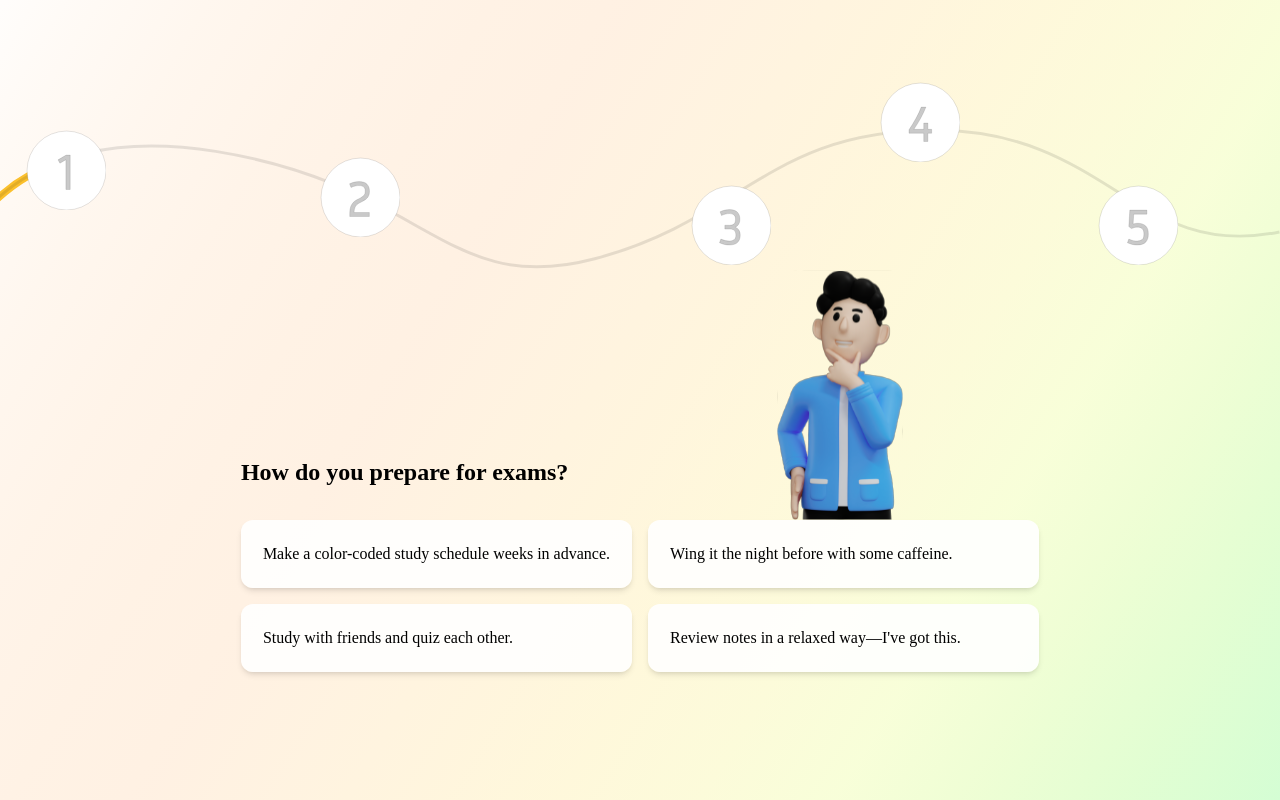
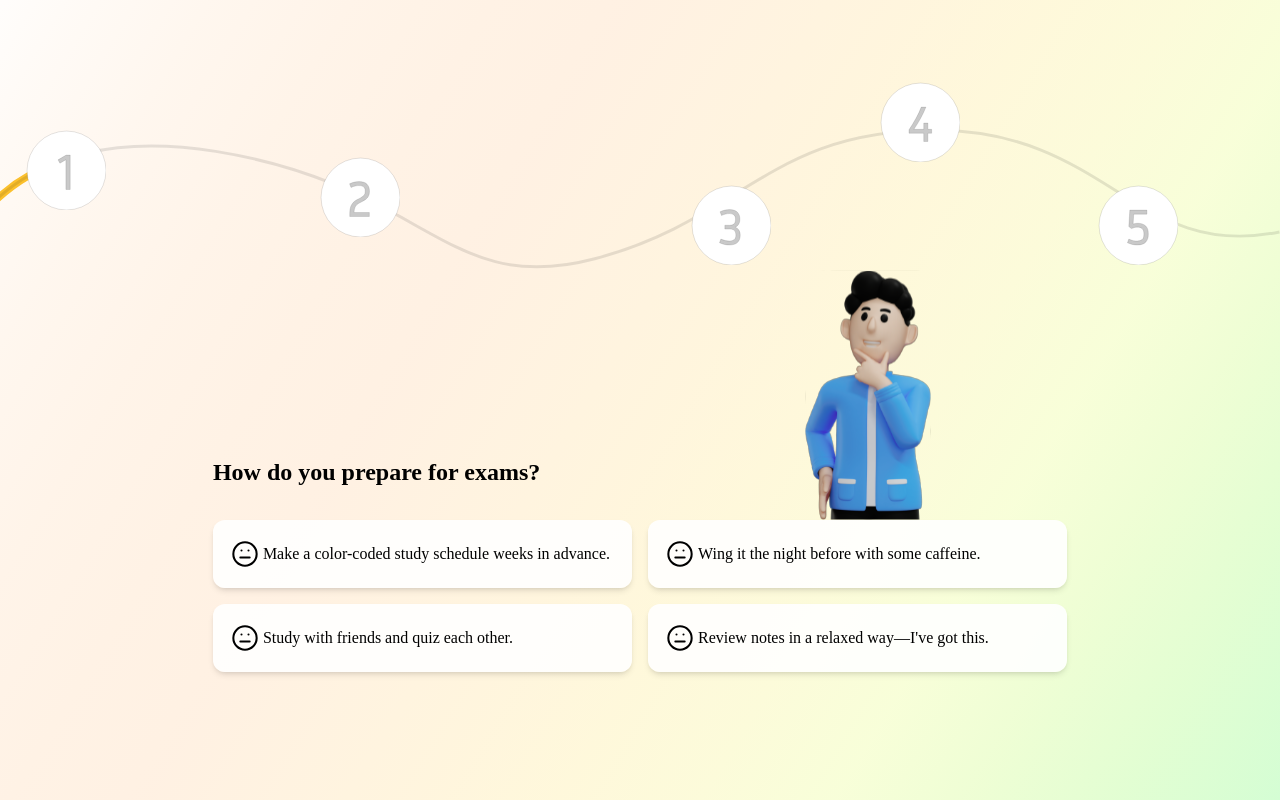
Before and after one commit to suvvadAshok/QuizMaster, a React (Vite) app: page /quiz in a window 1280 px wide. Built offline with nearby package versions, Linux system fonts and the light colour scheme; a web font is replaced by a local one.

Commit message:
add emojis for options

```diff
--- a/src/components/multipleQuestion.jsx
+++ b/src/components/multipleQuestion.jsx
@@ -2,6 +2,8 @@ import { motion } from "framer-motion";
 import { useAtom } from "jotai";
 import { qNumAtom } from "../atom.js";
 import { PropTypes } from "prop-types";
+import { Answer } from "../assets/images/answer.jsx";
+import { NoAnswer } from "../assets/images/noAnswer.jsx";
 
 const OptionSelection = ({ questionData, onAnswerChange, selectedAnswer }) => {
   const [qNum, setQNum] = useAtom(qNumAtom);
@@ -64,7 +66,7 @@ const OptionSelection = ({ questionData, onAnswerChange, selectedAnswer }) => {
         {questionData.options.map((option) => (
           <motion.div
             key={option.label}
-            className={`p-2 sm:p-4 rounded-lg sm:rounded-xl bg-white/90 border-2 shadow-md hover:shadow-xl transition-all duration-300 ${
+            className={`p-2 sm:p-4 rounded-lg sm:rounded-xl bg-white/90 border-2 shadow-md hover:shadow-xl transition-all duration-300 flex items-center  ${
               selectedAnswer === option.label
                 ? "border-[#3f80fd]"
                 : "border-transparent"
@@ -72,6 +74,11 @@ const OptionSelection = ({ questionData, onAnswerChange, selectedAnswer }) => {
             variants={item}
             onClick={() => handleOptionChange(option.label)}
           >
+            {selectedAnswer === option.label ? (
+              <Answer stroke={"#3f80fd"} />
+            ) : (
+              <NoAnswer />
+            )}
             <label>
               <p className="p-1">{option.option}</p>
             </label>
```
